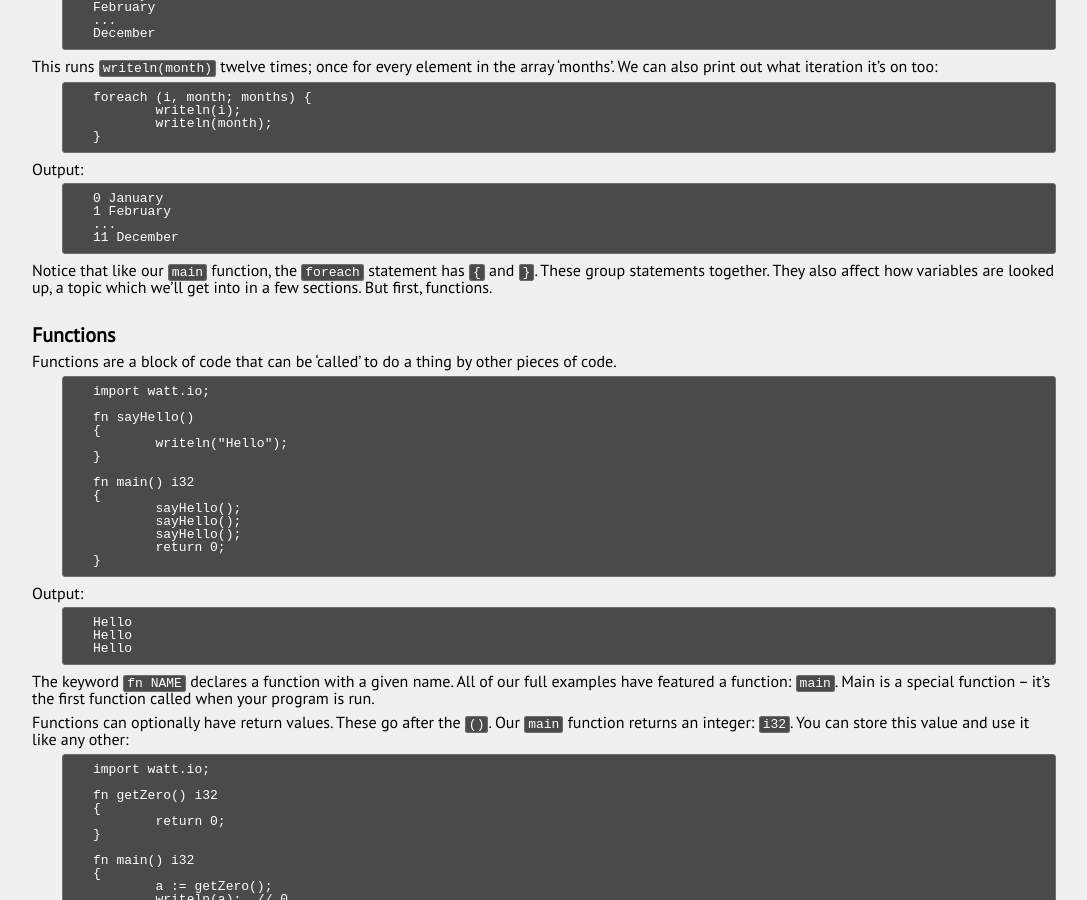
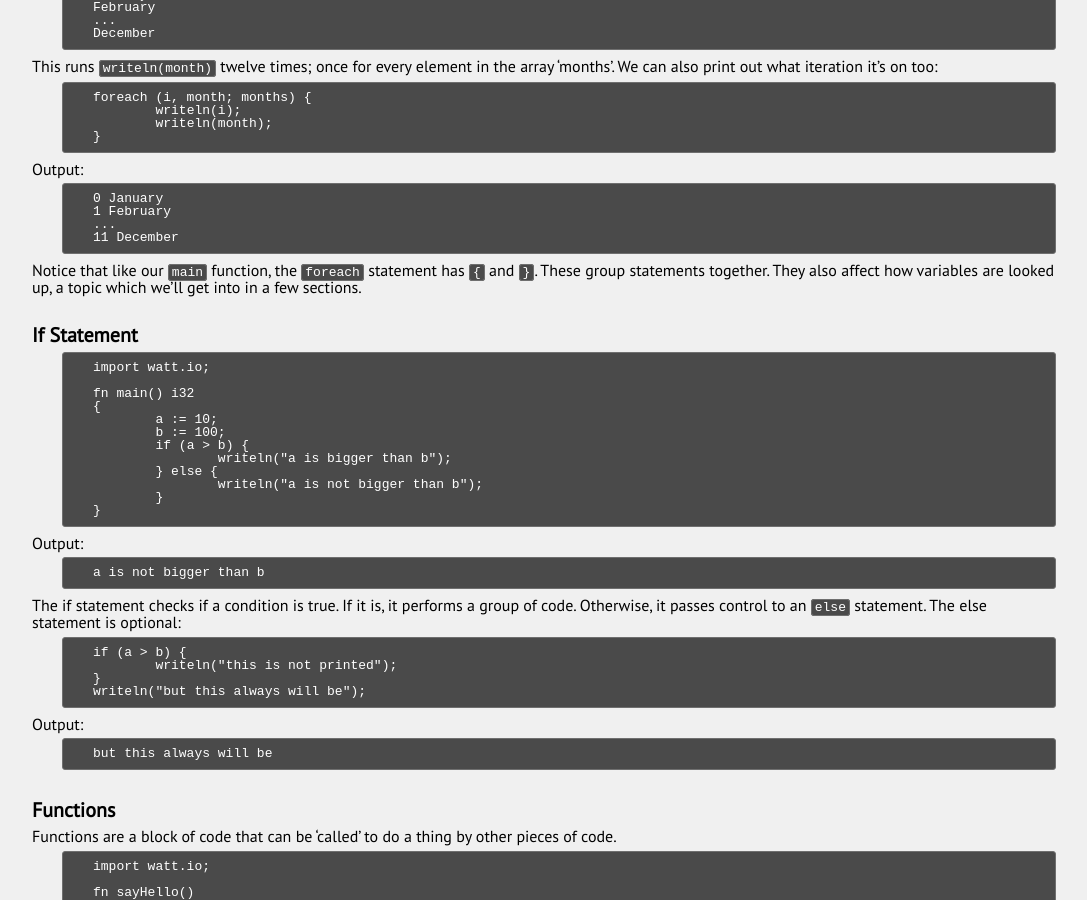
Before and after one commit to VoltLang/Website, a Jekyll site: the page built from doc/tvpl/c3-steps.md, in a window 1280 px wide and 900 px high, scrolled down 3193 px. Shown: the whole window, without its empty margins (96-1183 px from the left). Built offline with Jekyll 4.4.1, drawn with Linux system fonts in a browser that asks for light colours.

Commit message:
doc: tvpl: Add a section on the if statement to chapter 3.

```diff
--- a/doc/tvpl/c3-steps.md
+++ b/doc/tvpl/c3-steps.md
@@ -209,7 +209,37 @@ Output:
 	...
 	11 December
 
-Notice that like our `main` function, the `foreach` statement has `{` and `}`. These group statements together. They also affect how variables are looked up, a topic which we'll get into in a few sections. But first, functions.
+Notice that like our `main` function, the `foreach` statement has `{` and `}`. These group statements together. They also affect how variables are looked up, a topic which we'll get into in a few sections.
+
+## If Statement
+
+	import watt.io;
+
+	fn main() i32
+	{
+		a := 10;
+		b := 100;
+		if (a > b) {
+			writeln("a is bigger than b");
+		} else {
+			writeln("a is not bigger than b");
+		}
+	}
+
+Output:
+
+	a is not bigger than b
+
+The if statement checks if a condition is true. If it is, it performs a group of code. Otherwise, it passes control to an `else` statement. The else statement is optional:
+
+	if (a > b) {
+		writeln("this is not printed");
+	}
+	writeln("but this always will be");
+
+Output:
+
+	but this always will be
 
 ## Functions
 
```
